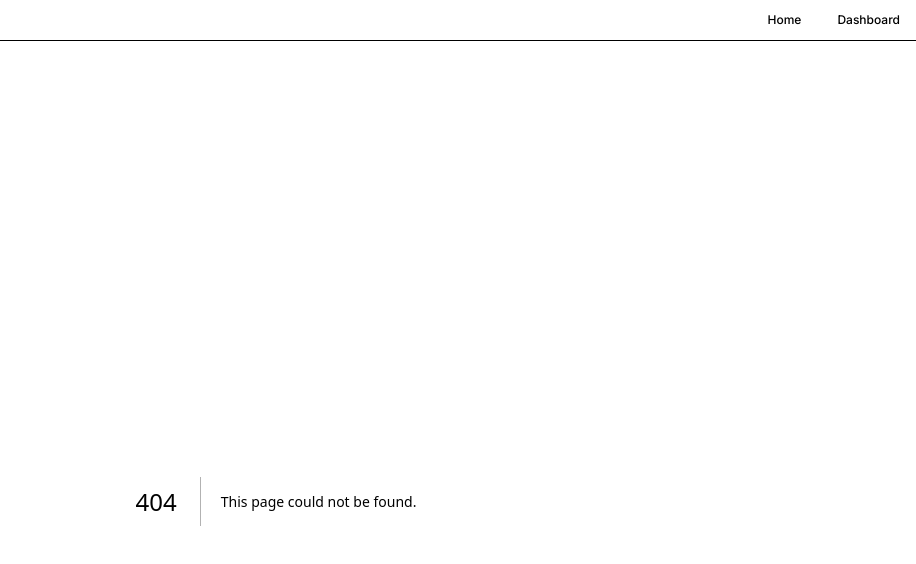
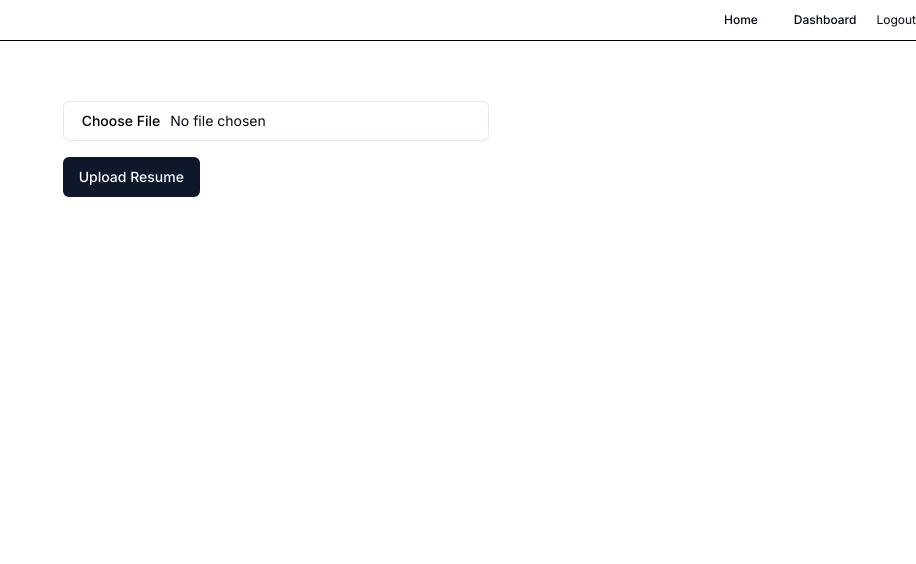
Before and after one commit to cdreetz/hrai, a Next.js app: page /upload in a window 1280 px wide. Before the commit this address had no page. Shown: the top 564 px of the page, without its empty margins (364-1280 px from the left). Built offline with nearby package versions, Linux system fonts and the light colour scheme; no server answers.

Commit message:
upload files

```diff
--- a/app/apply/page.tsx
+++ b/app/apply/page.tsx
@@ -16,7 +16,6 @@ import { Input } from "@/components/ui/input"
 import { createClient } from "@/utils/supabase/client";
 
 
-const supabase = createClient()
 
 
 const formSchema = z.object({
--- /dev/null
+++ b/app/count/page.tsx
@@ -0,0 +1,62 @@
+// app/count/page.tsx
+import { createClient } from "@/utils/supabase/client"
+import {
+  Card,
+  CardContent,
+  CardDescription,
+  CardFooter,
+  CardHeader,
+  CardTitle,
+} from "@/components/ui/card";
+
+
+interface DataCardProps {
+  title: string;
+  description: string;
+  content: number;
+  minWidth?: string;
+}
+
+function DataCard({ title, description, content, minWidth = '250px' }: DataCardProps) {
+  return (
+    <Card className={`min-w-[${minWidth}] flex-grow`}>
+      <CardHeader>
+        <CardTitle>{title}</CardTitle>
+        <CardDescription>{description}</CardDescription>
+      </CardHeader>
+      <CardContent>{content}</CardContent>
+    </Card>
+  );
+}
+
+async function CountApplicants() {
+  const supabase = createClient()
+  const { count, error } = await supabase
+    .from('applicants_table')
+    .select('*', { count: 'exact', head: true })
+
+  if (error) throw error;
+  if (count === null) throw new Error("Count is null");
+
+  return (
+    <div className="flex flex-row justify-center items-center space-x-4 w-full">
+      <DataCard title="Total Applicants" description="All applicants before filtering." content={count} />
+    </div>
+  )
+}
+
+function TopCards() {
+  return (
+    <div className="flex flex-row justify-center items-center space-x-4 w-full">
+      <DataCard title="Total Applicants" description="All applicants before filtering." content="1000" />
+    </div>
+  );
+}
+
+export default function CountsPage() {
+  return (
+    <div className="m-4 w-1/4">
+      <CountApplicants />
+    </div>
+  )
+}
--- /dev/null
+++ b/app/upload/page.tsx
@@ -0,0 +1,57 @@
+// /components/uploadresume.tsx
+'use client'
+
+import { useState } from 'react';
+import { Button } from "@/components/ui/button";
+import { Input } from "@/components/ui/input";
+import { Label } from "@/components/ui/label";
+import { createClient } from "@/utils/supabase/client";
+
+export default function UploadResume() {
+  const [uploading, setUploading] = useState(false);
+  const [error, setError] = useState(null);
+
+  const supabase = createClient();
+
+  const handleFileChange = async (event) => {
+    try{
+      setUploading(true);
+
+      if (!event.target.files || event.target.files.length === 0) {
+        throw new Error('You must select a file to upload.')
+      }
+
+      const file = event.target.files[0];
+      const { data, error: uploadError } = await supabase
+        .storage
+        .from('applicant_files')
+        .upload(`public/${file.name}`, file);
+
+      if (uploadError) {
+        throw uploadError
+      }
+
+    } catch (error) {
+      alert('Error uploading resume')
+    } finally {
+      setUploading(false)
+    }
+  }
+
+  return (
+    <div className='flex flex-col w-1/3 mx-auto space-y-4'>
+      <Input
+        id="resume"
+        type="file"
+        accept=".pdf,.doc,.docx"
+        onChange={handleFileChange}
+        disabled={uploading}
+      />
+      <Label htmlFor='resume'>
+        <Button disabled={uploading}>
+          {uploading ? 'Uploading...' : 'Upload Resume'}
+        </Button>
+      </Label>
+    </div>
+  );
+}
--- a/components/apply.tsx
+++ b/components/apply.tsx
@@ -14,6 +14,7 @@ import {
 } from "@/components/ui/form"
 import { Input } from "@/components/ui/input"
 import { createClient } from "@/utils/supabase/client";
+import UploadResume from "@/components/uploadresume"
 
 
 
@@ -53,6 +54,7 @@ export default function ApplicationForm({ jobId }: { jobId?: number }) {
       // Optionally, update the UI to show an error message to the user
     } else {
       console.log('Data inserted successfully', data);
+      form.reset();
       // Optionally, update the UI to show a success message
     }
   }
--- a/components/header.tsx
+++ b/components/header.tsx
@@ -2,6 +2,9 @@
 
 import * as React from "react";
 import Link from "next/link";
+import { redirect } from "next/navigation";
+import { useRouter } from "next/navigation";
+import { createClient } from "@/utils/supabase/client"
 import {
   NavigationMenu,
   NavigationMenuContent,
@@ -16,6 +19,18 @@ import {
 //import AuthButton from '@/components/authButton'
 
 export default function Navigation() {
+  const supabase = createClient();
+  const router = useRouter();
+  // logout handler
+  const handleLogout = async () => {
+    const { error } = await supabase.auth.signOut();
+    if (!error) {
+      router.push("/");
+    } else {
+      console.error("Logout failed:", error.message);
+    }
+  };
+
   return (
     <div style={{backgroundColor: 'white'}}>
       <NavigationMenu orientation="vertical">
@@ -34,6 +49,9 @@ export default function Navigation() {
               </NavigationMenuLink>
             </Link>
           </NavigationMenuItem>
+          <NavigationMenuItem as="button" onClick={handleLogout} style={{ cursor: 'pointer', fontSize: '12px' }}>
+            Logout
+          </NavigationMenuItem>
        </NavigationMenuList>
       </NavigationMenu>
     </div>
--- /dev/null
+++ b/components/uploadresume.tsx
@@ -0,0 +1,53 @@
+// /components/uploadresume.tsx
+'use client'
+
+import { useState } from 'react';
+import { Button } from "@/components/ui/button";
+import { Input } from "@/components/ui/input";
+import { Label } from "@/components/ui/label";
+import { createClient } from "@/utils/supabase/client";
+
+export default function UploadResume() {
+  const [uploading, setUploading] = useState(false);
+  const [error, setError] = useState(null);
+
+  const supabase = createClient();
+
+  const handleFileChange = async (event) => {
+    try{
+      setUploading(true);
+
+      if (!event.target.files || event.target.files.length === 0) {
+        throw new Error('You must select a file to upload.')
+      }
+
+      const file = event.target.files[0];
+      const { data, error: uploadError } = await supabase
+        .storage
+        .from('resumes')
+        .upload(`public/${file.name}`, file);
+
+      if (uploadError) {
+        throw uploadError
+      }
+
+    } catch (error) {
+      alert('Error uploading resume')
+    } finally {
+      setUploading(false)
+    }
+  }
+
+  return (
+    <div className='flex flex-col w-1/3 mx-auto space-y-4'>
+      <Label htmlFor="resume" className='cursor-pointer'></Label>
+      <Input
+        id="resume"
+        type="file"
+        accept=".pdf,.doc,.docx"
+        onChange={handleFileChange}
+        disabled={uploading}
+      />
+    </div>
+  );
+}
--- a/package.json
+++ b/package.json
@@ -27,7 +27,7 @@
     "clsx": "^2.1.0",
     "date-fns": "^3.3.1",
     "lucide-react": "^0.321.0",
-    "next": "14.1.0",
+    "next": "^14.1.4",
     "openai": "^4.27.0",
     "react": "^18",
     "react-day-picker": "^8.10.0",
```
Also changed, not shown: lib/database.types.ts (added, +46 -0 lines), middleware.ts (added, +30 -0 lines), utils/supabase/middleware.ts (+19 -20 lines), 1 other file (tests, documents, lock files or other folders).
